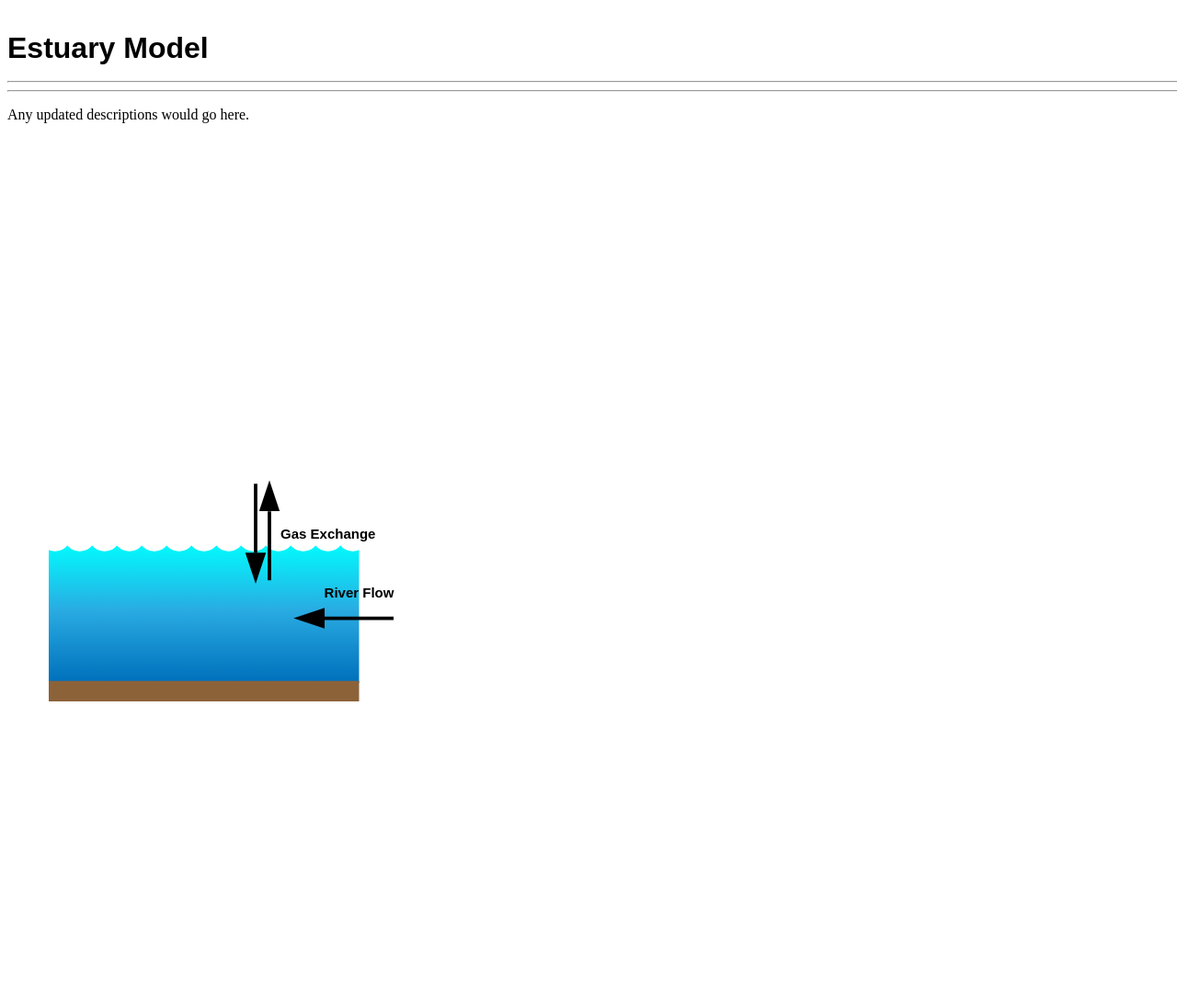
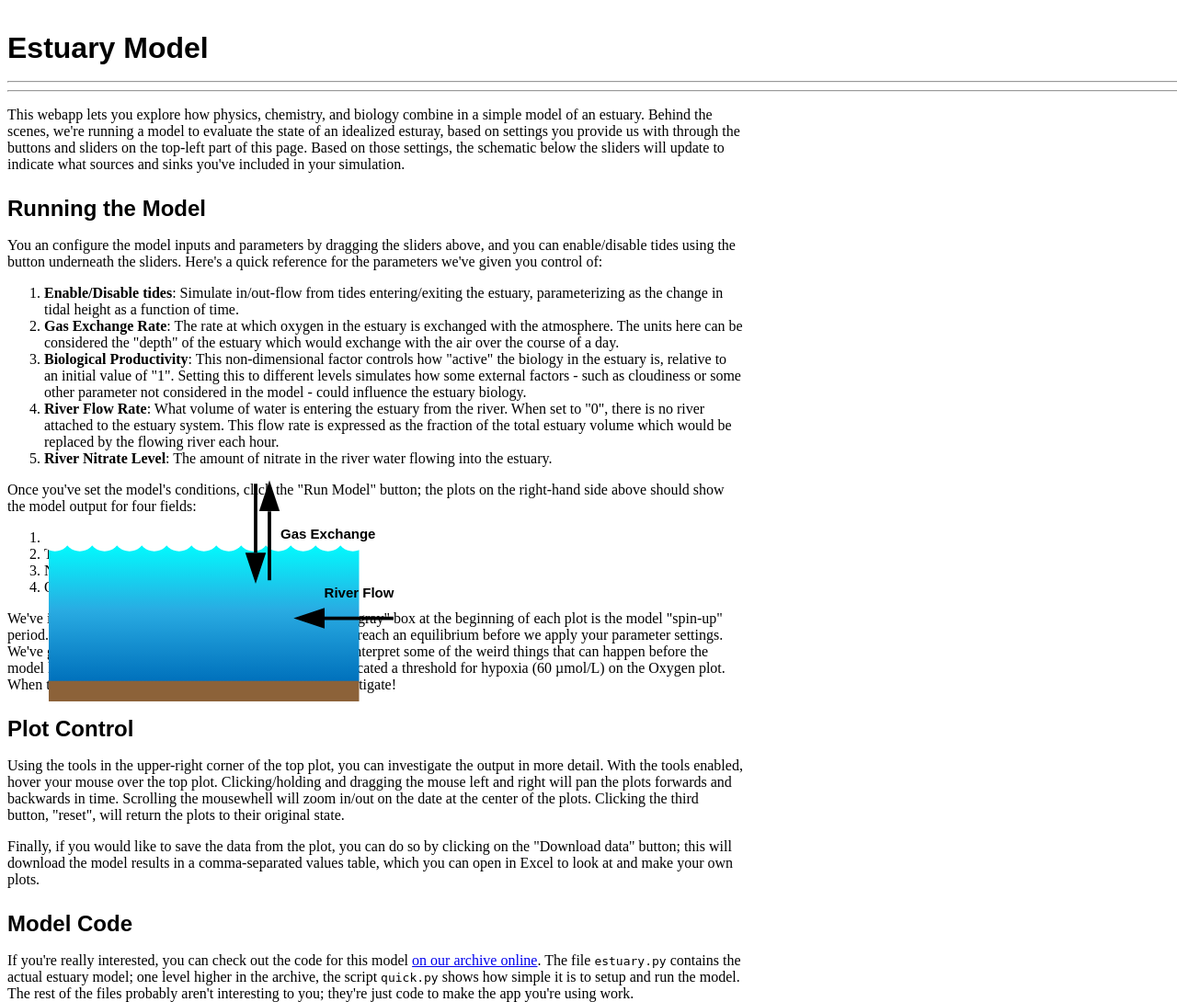
Before and after one commit to darothen/blb_estuary, a Flask app: template app/templates/app.html in a window 1280 px wide. Shown: the whole page at 92% size. Before the commit the page ends 763 px from the top, so only its background shows below. Run offline with Flask 2, Linux system fonts and the light colour scheme; the template is opened without the code that fills it, so the values that code supplies are empty; parts of the project's set-up code (start-up, migrations or seed data) failed here and were passed over.

Commit message:
Updating description at bottom of page

```diff
--- a/app/static/style.css
+++ b/app/static/style.css
@@ -11,7 +11,7 @@ body {
 h1 {
   margin: 1em 0 0.5em 0;
   font-weight: bold;
-  font-family: 'Orienta', sans-serif;
+  font-family: "Orienta", sans-serif;
   font-size: 30;
   line-height: 40px;
 }
@@ -28,3 +28,9 @@ h1 {
 .descr {
   width: 800px;
 }
+.descr h2 {
+  margin: 1em 0 0.5em 0;
+  font-family: "Orienta", sans-serif;
+  font-size: 24;
+  line-height: 30px;
+}
--- a/app/templates/app.html
+++ b/app/templates/app.html
@@ -24,7 +24,30 @@
     <hr>
 
     <div class='descr'>
-      <p> Any updated descriptions would go here. </p>
+      <p>This webapp lets you explore how physics, chemistry, and biology combine in a simple model of an estuary. Behind the scenes, we're running a model to evaluate the state of an idealized esturay, based on settings you provide us with through the buttons and sliders on the top-left part of this page. Based on those settings, the schematic below the sliders will update to indicate what sources and sinks you've included in your simulation.</p>
+      <h2 id="running-the-model">Running the Model</h2>
+      <p>You an configure the model inputs and parameters by dragging the sliders above, and you can enable/disable tides using the button underneath the sliders. Here's a quick reference for the parameters we've given you control of:</p>
+      <ol style="list-style-type: decimal">
+      <li><strong>Enable/Disable tides</strong>: Simulate in/out-flow from tides entering/exiting the estuary, parameterizing as the change in tidal height as a function of time.</li>
+      <li><strong>Gas Exchange Rate</strong>: The rate at which oxygen in the estuary is exchanged with the atmosphere. The units here can be considered the &quot;depth&quot; of the estuary which would exchange with the air over the course of a day.</li>
+      <li><strong>Biological Productivity</strong>: This non-dimensional factor controls how &quot;active&quot; the biology in the estuary is, relative to an initial value of &quot;1&quot;. Setting this to different levels simulates how some external factors - such as cloudiness or some other parameter not considered in the model - could influence the estuary biology.</li>
+      <li><strong>River Flow Rate</strong>: What volume of water is entering the estuary from the river. When set to &quot;0&quot;, there is no river attached to the estuary system. This flow rate is expressed as the fraction of the total estuary volume which would be replaced by the flowing river each hour.</li>
+      <li><strong>River Nitrate Level</strong>: The amount of nitrate in the river water flowing into the estuary.</li>
+      </ol>
+      <p>Once you've set the model's conditions, click the &quot;Run Model&quot; button; the plots on the right-hand side above should show the model output for four fields:</p>
+      <ol style="list-style-type: decimal">
+      <li>Salinity</li>
+      <li>Tidal Height</li>
+      <li>Nitrate (nutrient) molar concentration</li>
+      <li>Oxygen molar concentration</li>
+      </ol>
+      <p>We've included two graphical references on the plots. The &quot;gray&quot; box at the beginning of each plot is the model &quot;spin-up&quot; period. During these first two days, we're letting the model reach an equilibrium before we apply your parameter settings. We've grayed out this period so that you're not tempted to interpret some of the weird things that can happen before the model has reached its equilibrium state! Second, we've indicated a threshold for hypoxia (60 µmol/L) on the Oxygen plot. When the curve dips below this threshold, you should investigate!</p>
+      <h2 id="plot-control">Plot Control</h2>
+      <p>Using the tools in the upper-right corner of the top plot, you can investigate the output in more detail. With the tools enabled, hover your mouse over the top plot. Clicking/holding and dragging the mouse left and right will pan the plots forwards and backwards in time. Scrolling the mousewhell will zoom in/out on the date at the center of the plots. Clicking the third button, &quot;reset&quot;, will return the plots to their original state.</p>
+      <p>Finally, if you would like to save the data from the plot, you can do so by clicking on the &quot;Download data&quot; button; this will download the model results in a comma-separated values table, which you can open in Excel to look at and make your own plots.</p>
+      <h2 id="model-code">Model Code</h2>
+      <p>If you're really interested, you can check out the code for this model <a href="https://github.com/darothen/blb_estuary/tree/master/app">on our archive online</a>. The file <code>estuary.py</code> contains the actual estuary model; one level higher in the archive, the script <code>quick.py</code> shows how simple it is to setup and run the model. The rest of the files probably aren't interesting to you; they're just code to make the app you're using work.</p>
+
     </div>
 
     <!--<input checked id="tides" name="s" type="checkbox" />
```
Also changed, not shown: app/description.md (added, +31 -0 lines).
